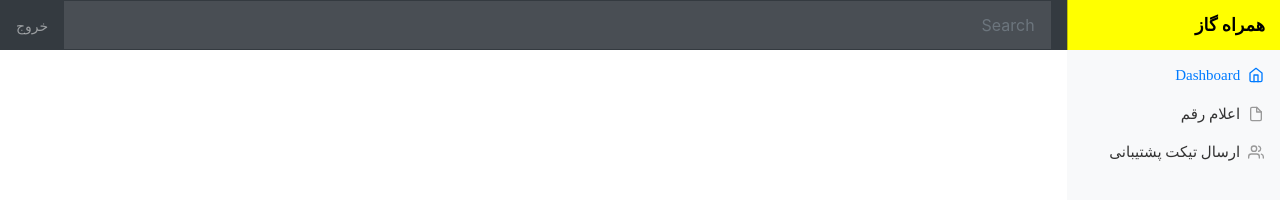
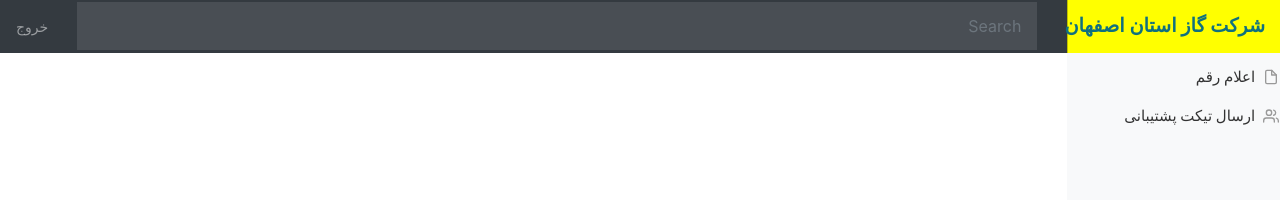
Before and after one commit to masoodzadmehr/harahgaz, a plain HTML site: page index.html in a window 1280 px wide. Drawn offline with nearby package versions, Linux system fonts and the light colour scheme.

Commit message:
initial commit

```diff
--- a/assets/css/dashboard.rtl.css
+++ b/assets/css/dashboard.rtl.css
@@ -42,6 +42,8 @@ body {
 }
 .sidebar .nav-link:hover{
     background-color: #abdde8;
+    font-weight: bolder;
+
 }
 .sidebar .nav-link .feather {
     margin-left: 4px;
@@ -69,11 +71,11 @@ body {
 .navbar-brand {
     padding-top: .75rem;
     padding-bottom: .75rem;
-    font-family: "IranNastaliq";
-    font-size: 1.1rem;
-    color:#1b1e21 ;
+    font-family: "B Nazanin";
+    font-size: 1.2rem;
     background-color: rgb(255, 255, 0);
     box-shadow: inset 1px 0 0 rgba(0, 0, 0, .25);
+    text-align: center;
 }
 .col-lg-2 .panel{
     margin-right: 25%;
@@ -96,7 +98,6 @@ body {
     border-color: transparent;
     box-shadow: 0 0 0 3px rgba(255, 255, 255, .25);
 }
-.
 .panel{
     text-align: center;
     border-style:solid;
--- a/index.html
+++ b/index.html
@@ -16,8 +16,8 @@
 
 <body>
 <nav class="navbar navbar-dark sticky-top bg-dark flex-md-nowrap p-0">
-    <strong class="navbar-brand col-md-2"style="color: black" >همراه گاز</strong>
-    <input class="form-control form-control-dark w-100" type="text" placeholder="Search" aria-label="Search">
+    <strong class="navbar-brand col-md-2"style="color:#10707f" >شرکت گاز استان اصفهان</strong>
+    <input class="form-control form-control-dark w-75" type="text" placeholder="Search" aria-label="Search">
     <ul class="navbar-nav px-3">
         <li class="nav-item text-nowrap">
             <a class="nav-link" href="#">خروج</a>
@@ -28,14 +28,10 @@
 <div class="container-fluid">
     <div class="row">
         <nav class="col-md-2 d-none d-md-block bg-light sidebar">
+            <div class="row" style="height: 50px"></div>
+            <div class="row" >
             <div class="sidebar-sticky">
                 <ul class="nav flex-column">
-                    <li class="nav-item">
-                        <a class="nav-link active" href="#">
-                            <span data-feather="home"></span>
-                            Dashboard <span class="sr-only">(current)</span>
-                        </a>
-                    </li>
                     <li class="nav-item">
                         <a class="nav-link" href="#">
                             <span data-feather="file"></span>
@@ -52,6 +48,7 @@
                 </ul>
 
             </div>
+                </div>
         </nav>
 
 
```
